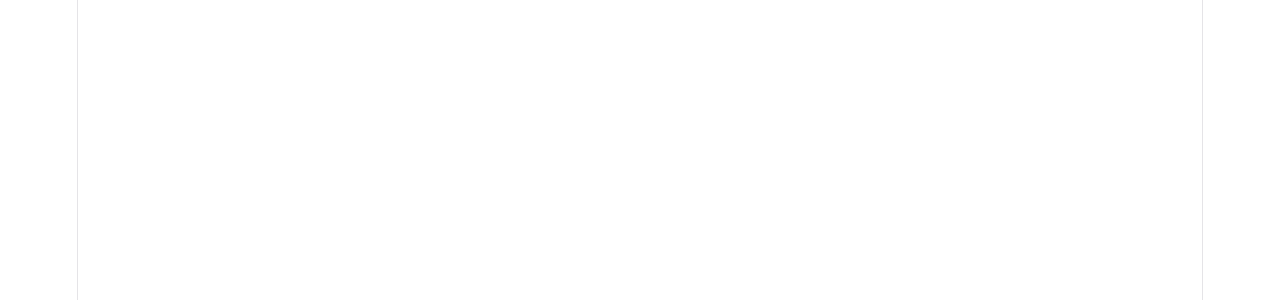
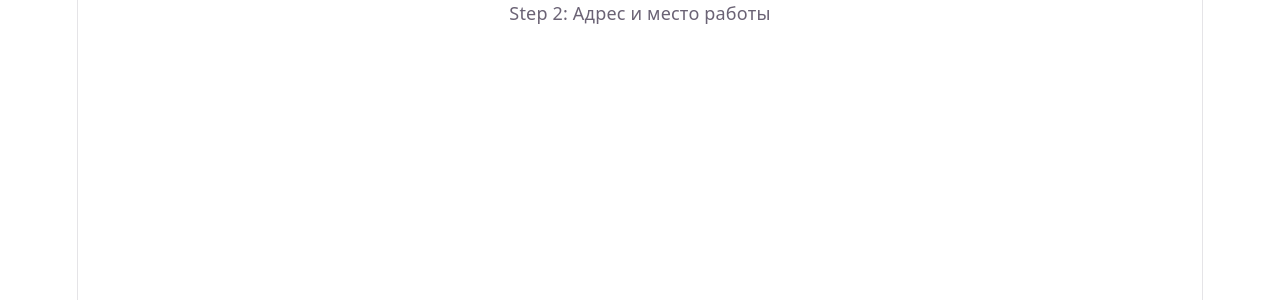
Before and after one commit to abunasyr7/sturdy-octo-robot, a React (Vite) app: page /step2 in a window 1280 px wide. Shown: the top 300 px of the page. Built offline with nearby package versions, Linux system fonts and the light colour scheme.

Commit message:
feat: implement multi-step form routing with Step1, Step2, and Step3 components

```diff
--- a/src/App.tsx
+++ b/src/App.tsx
@@ -1,12 +1,17 @@
-import './App.css'
+import { BrowserRouter, Routes, Route, Navigate } from 'react-router-dom';
+import Step1 from './pages/Step1';
+import Step2 from './pages/Step2';
+import Step3 from './pages/Step3';
 
-function App() {
-
+export default function App() {
   return (
-    <>
-
-    </>
-  )
+    <BrowserRouter>
+      <Routes>
+        <Route path="/" element={<Navigate to="/step1" replace />} />
+        <Route path="/step1" element={<Step1 />} />
+        <Route path="/step2" element={<Step2 />} />
+        <Route path="/step3" element={<Step3 />} />
+      </Routes>
+    </BrowserRouter>
+  );
 }
-
-export default App
--- /dev/null
+++ b/src/pages/Step1.tsx
@@ -0,0 +1,3 @@
+export default function Step1() {
+  return <div>Step 1: Личные данные</div>;
+}
--- /dev/null
+++ b/src/pages/Step2.tsx
@@ -0,0 +1,3 @@
+export default function Step2() {
+  return <div>Step 2: Адрес и место работы</div>;
+}
--- /dev/null
+++ b/src/pages/Step3.tsx
@@ -0,0 +1,3 @@
+export default function Step3() {
+  return <div>Step 3: Параметры займа</div>;
+}
```
